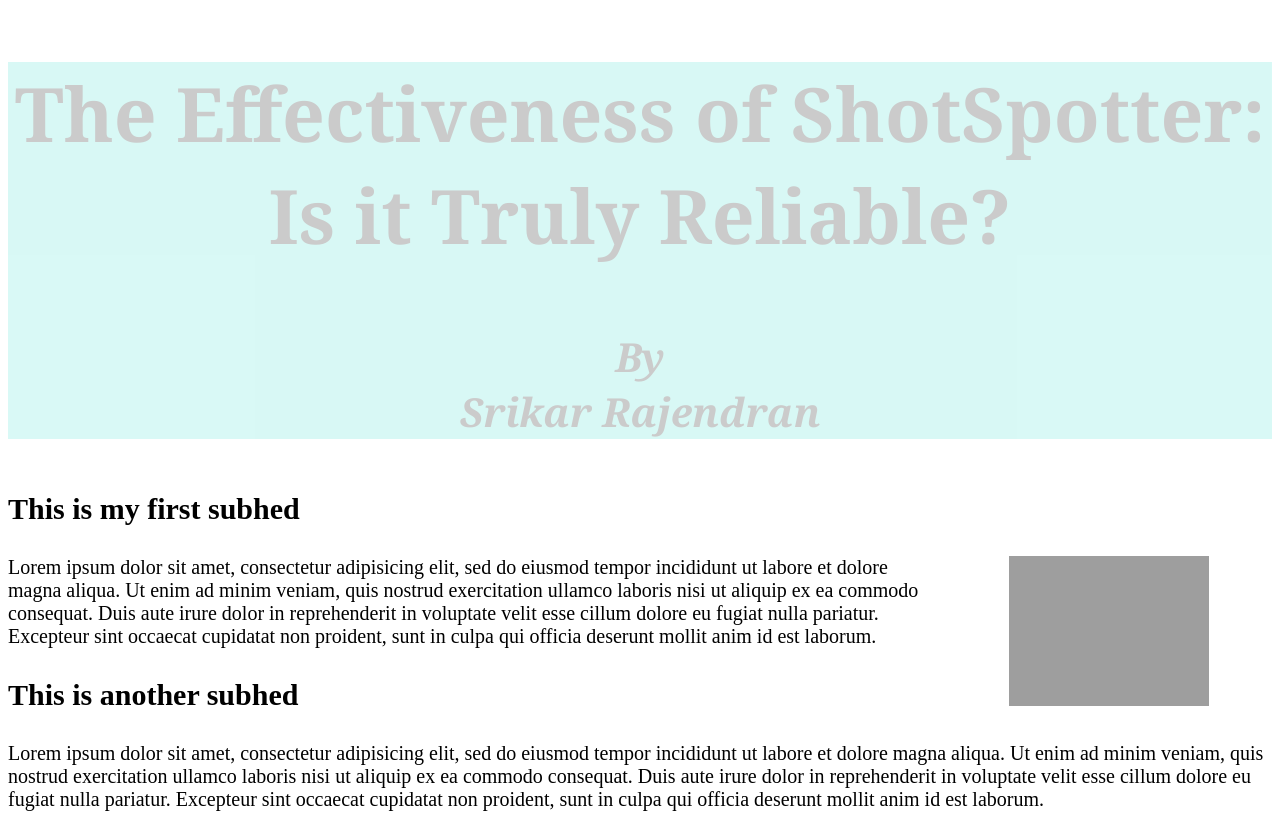
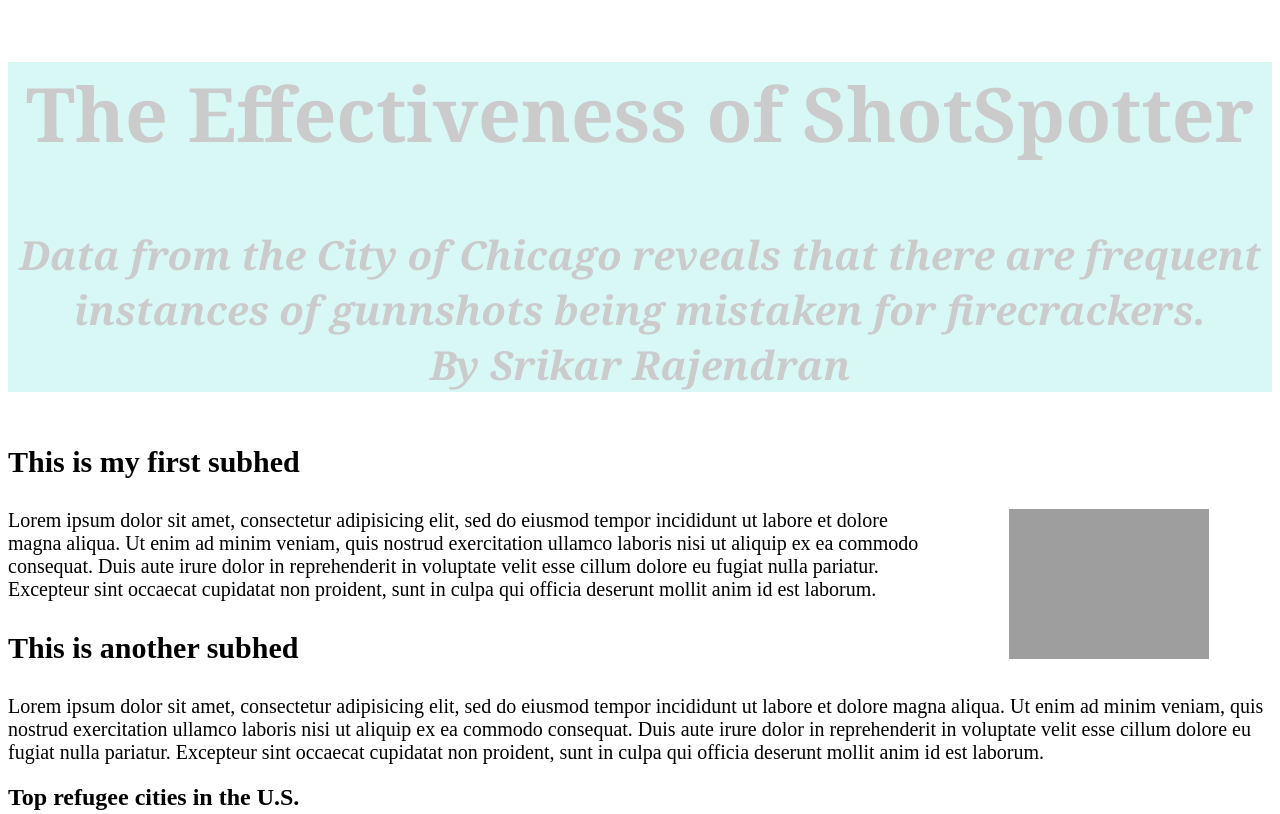
Before and after one commit to srikarrajendran/jnl221_rajendran, a plain HTML site: page final.html in a window 1280 px wide. Shown: the top 814 px of the page. Drawn offline with Linux system fonts and the light colour scheme; grey boxes are pictures that could not be loaded.

Commit message:
Add files via upload
Updated version of final template

```diff
--- a/final.html
+++ b/final.html
@@ -16,15 +16,14 @@
 	</head>
 
 	<body>
-		<section>
-		<div class="header">
-			<h2> The Effectiveness of ShotSpotter: Is it Truly Reliable? </h2>
-			<h4> By<br>Srikar Rajendran </h4>
+		<section class="header">
+			<h2> The Effectiveness of ShotSpotter</h2>
+			<h4>Data from the City of Chicago reveals that there are frequent instances of gunnshots being mistaken for firecrackers.<br>By Srikar Rajendran </h4>
 		</section>
 		<section>
 			<h3>This is my first subhed</h3>
 			<!-- Add image below this comment -->
-			<img src="syr.png" alt="Syracuse University is sunny during the summertime" height="150px" width="200px">
+			<img src="syr.png" alt="Overhead image of Syracuse University campus" height="150px" width="200px">
 			<p>Lorem ipsum dolor sit amet, consectetur adipisicing elit, sed do eiusmod
 			tempor incididunt ut labore et dolore magna aliqua. Ut enim ad minim veniam,
 			quis nostrud exercitation ullamco laboris nisi ut aliquip ex ea commodo
```
